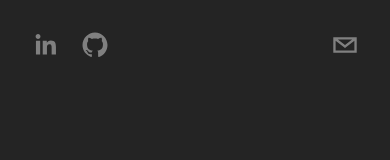
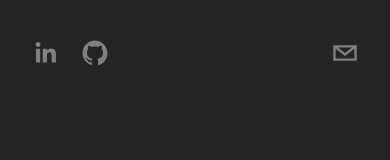
Before and after one commit to maxgonick/portfolio, a Next.js app in the folder portfolio/: page / in a window 390 px wide. Shown: the top 160 px of the page. Built offline with nearby package versions, Linux system fonts and the light colour scheme.

Commit message:
header getting cut off in mobile

```diff
--- a/portfolio/components/Header.tsx
+++ b/portfolio/components/Header.tsx
@@ -9,7 +9,7 @@ export default function Header({}: Props) {
     const [hover, setHover] = useState(['gray', 'gray', 'gray'])
 
   return (
-    <header className='sticky top-0 flex items-start justify-between mx-auto max-w-7xl z-30 xl:items-center p-5'>
+    <header className='sticky top-2 flex items-start justify-between mx-auto max-w-7xl z-30 xl:items-center p-5'>
         <motion.div
         initial={{
             x: -500,
```
